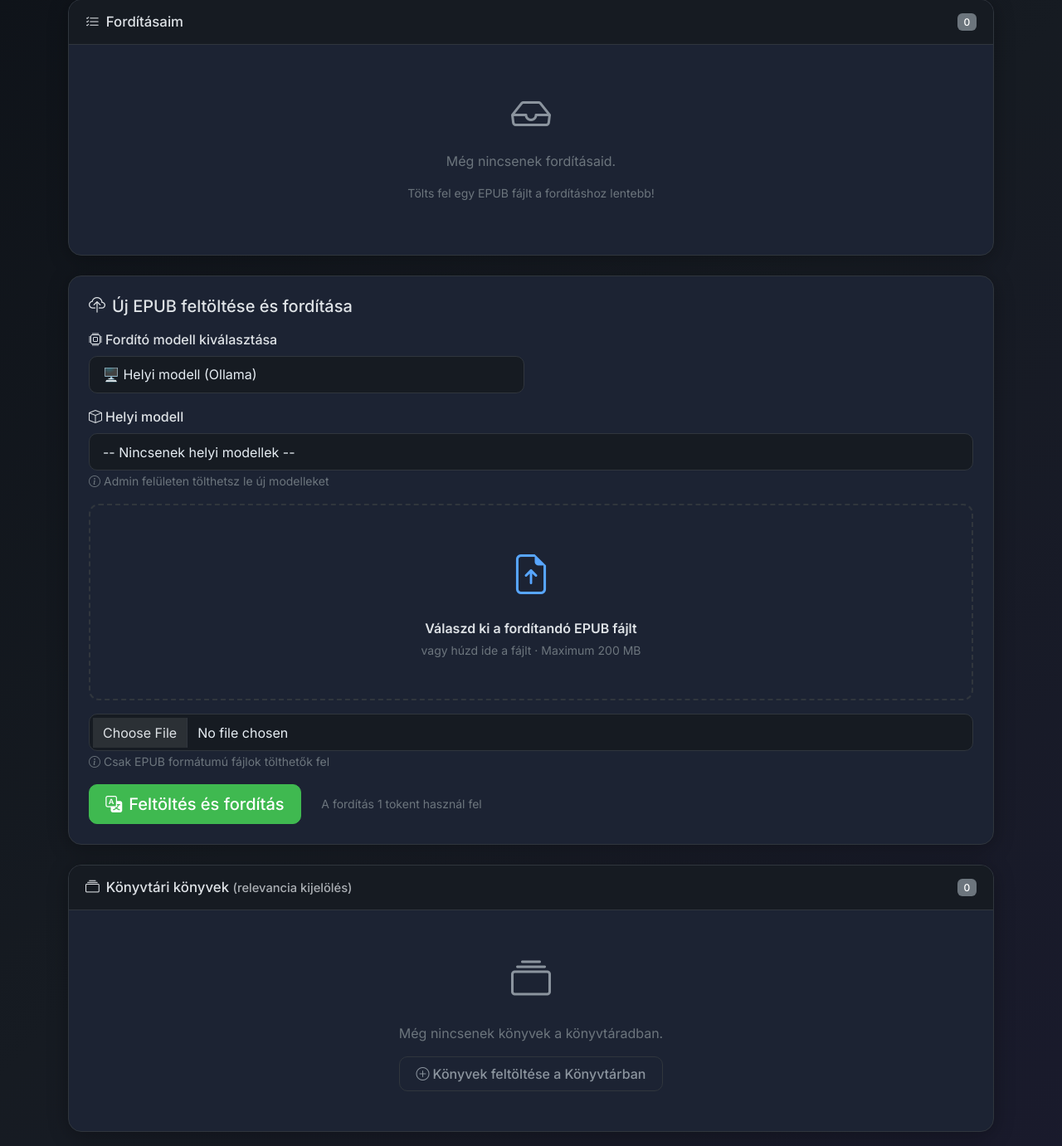
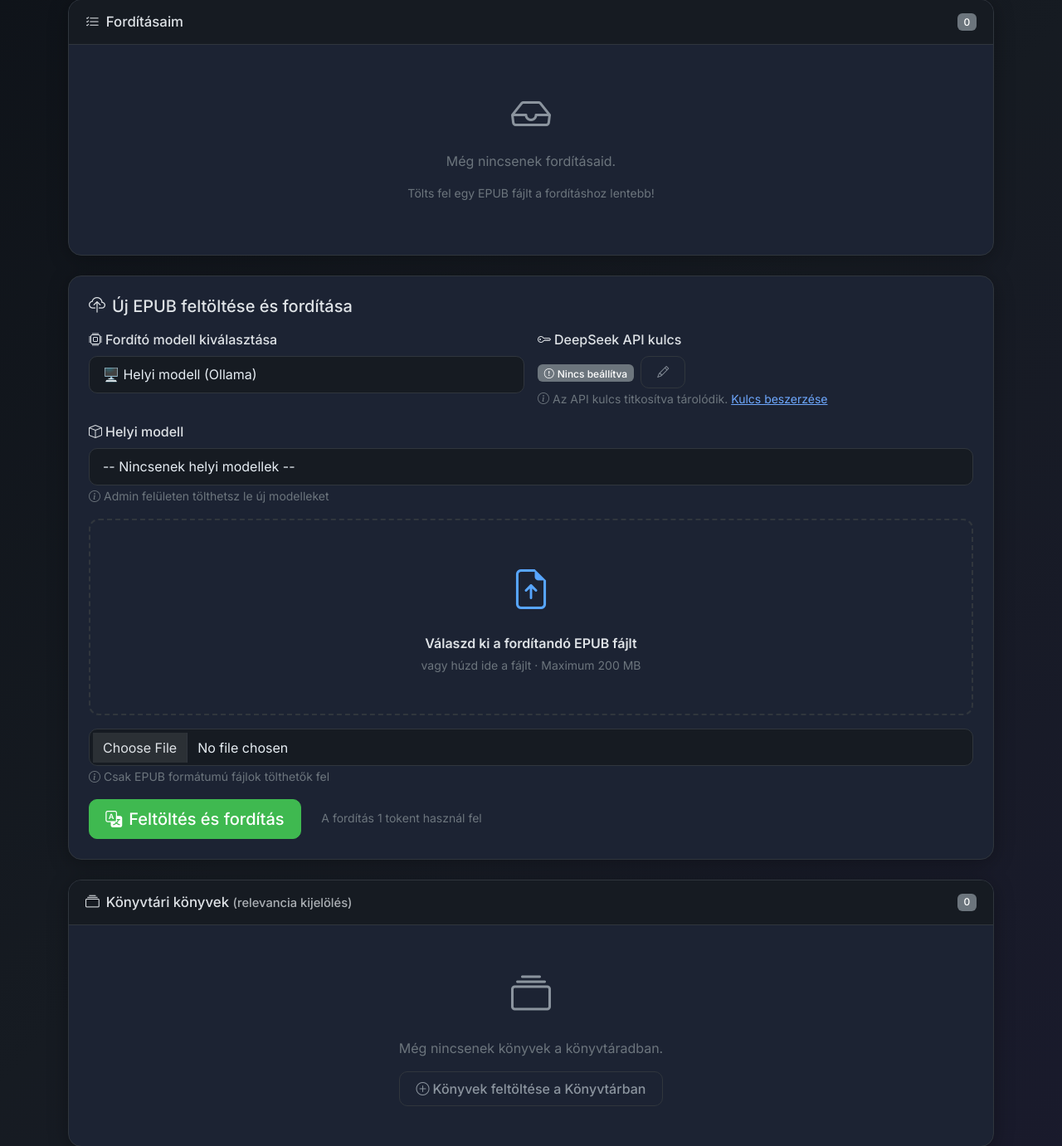
Before and after one commit to sorosg/Epub-translate, a Flask app: page /dashboard in a window 1280 px wide. Shown: the part 358-1739 px from the top of the page at 83% size. Run offline with Flask 3, Linux system fonts and the light colour scheme; the visitor is signed in with stand-in values (Sample User, id 1); data that the repository does not hold is empty; parts of the project's set-up code (start-up, migrations or seed data) failed here and were passed over.

Commit message:
v11.0.69: API kulcs kezelés javítása a dashboardon
- API kulcs státusz mindig látható (badge: beállítva/nincs beállítva)
- Szerkesztő mező toggle gombbal nyitható (alapból rejtett)
- Mentés után státusz badge automatikusan frissül
- onModelSourceChange() függvényből törölve a már nem létező remoteApiKeyGroup hivatkozás

```diff
--- a/src/backend/templates/dashboard.html
+++ b/src/backend/templates/dashboard.html
@@ -167,9 +167,8 @@
   <div class="card-body">
     <h5 class="card-title mb-3"><i class="bi bi-cloud-upload me-2"></i>Új EPUB feltöltése és fordítása</h5>
 
-    <!-- Modell választó és API kulcs sor -->
+    <!-- Modell választó -->
     <div class="row g-3 mb-3">
-      <!-- Modell forrás választó -->
       <div class="col-md-6">
         <label class="form-label fw-medium"><i class="bi bi-cpu me-1"></i>Fordító modell kiválasztása</label>
         <select class="form-select" id="modelSource" onchange="onModelSourceChange()">
@@ -181,12 +180,29 @@
           </option>
         </select>
       </div>
-      <div class="col-md-6" id="remoteApiKeyGroup" {% if not user.preferred_model_source or user.preferred_model_source != 'remote' %}style="display:none;"{% endif %}>
+      <!-- API kulcs státusz – mindig látható -->
+      <div class="col-md-6">
         <label class="form-label fw-medium"><i class="bi bi-key me-1"></i>DeepSeek API kulcs</label>
-        <div class="input-group">
+        <div class="d-flex align-items-center gap-2">
+          <span id="apiKeyStatus">
+            {% if user.deepseek_api_key %}
+              <span class="badge bg-success"><i class="bi bi-check-circle me-1"></i>Beállítva (***{{ user.deepseek_api_key[-4:] }})</span>
+            {% else %}
+              <span class="badge bg-secondary"><i class="bi bi-exclamation-circle me-1"></i>Nincs beállítva</span>
+            {% endif %}
+          </span>
+          <button class="btn btn-outline-light btn-sm" type="button" onclick="toggleApiKeyEdit()" title="API kulcs módosítása">
+            <i class="bi bi-pencil"></i>
+          </button>
+        </div>
+        <!-- Szerkesztő mező (alapból rejtett) -->
+        <div class="input-group mt-2" id="apiKeyEditGroup" style="display:none;">
           <input type="password" class="form-control" id="deepseekApiKey" placeholder="sk-..." value="{% if user.deepseek_api_key %}***{{ user.deepseek_api_key[-4:] }}{% endif %}">
-          <button class="btn btn-outline-light" type="button" onclick="saveApiKey()" title="API kulcs mentése">
-            <i class="bi bi-check-lg"></i>
+          <button class="btn btn-success" type="button" onclick="saveApiKey()" title="API kulcs mentése">
+            <i class="bi bi-check-lg me-1"></i>Mentés
+          </button>
+          <button class="btn btn-outline-secondary" type="button" onclick="toggleApiKeyEdit()" title="Mégse">
+            <i class="bi bi-x-lg"></i>
           </button>
         </div>
         <small class="text-secondary"><i class="bi bi-info-circle me-1"></i>Az API kulcs titkosítva tárolódik. <a href="https://platform.deepseek.com/api_keys" target="_blank">Kulcs beszerzése</a></small>
@@ -365,8 +381,13 @@ function onModelSourceChange() {
   document.getElementById('hiddenModelSource').value = source;
   document.getElementById('localModelGroup').style.display = source === 'local' ? 'block' : 'none';
   document.getElementById('remoteModelGroup').style.display = source === 'remote' ? 'block' : 'none';
-  document.getElementById('remoteApiKeyGroup').style.display = source === 'remote' ? 'block' : 'none';
   saveModelPreference();
+}
+
+// === API kulcs szerkesztő toggle ===
+function toggleApiKeyEdit() {
+  const editGroup = document.getElementById('apiKeyEditGroup');
+  editGroup.style.display = editGroup.style.display === 'none' ? 'flex' : 'none';
 }
 
 // === API kulcs mentése ===
@@ -381,6 +402,9 @@ async function saveApiKey() {
     });
     const data = await resp.json();
     if (data.success) {
+      // Frissítjük a státusz badge-t és elrejtjük a szerkesztő mezőt
+      document.getElementById('apiKeyStatus').innerHTML = '<span class="badge bg-success"><i class="bi bi-check-circle me-1"></i>Beállítva (' + data.deepseek_api_key + ')</span>';
+      document.getElementById('apiKeyEditGroup').style.display = 'none';
       document.getElementById('deepseekApiKey').value = data.deepseek_api_key || '***';
       alert('✅ API kulcs mentve!');
     }
```
